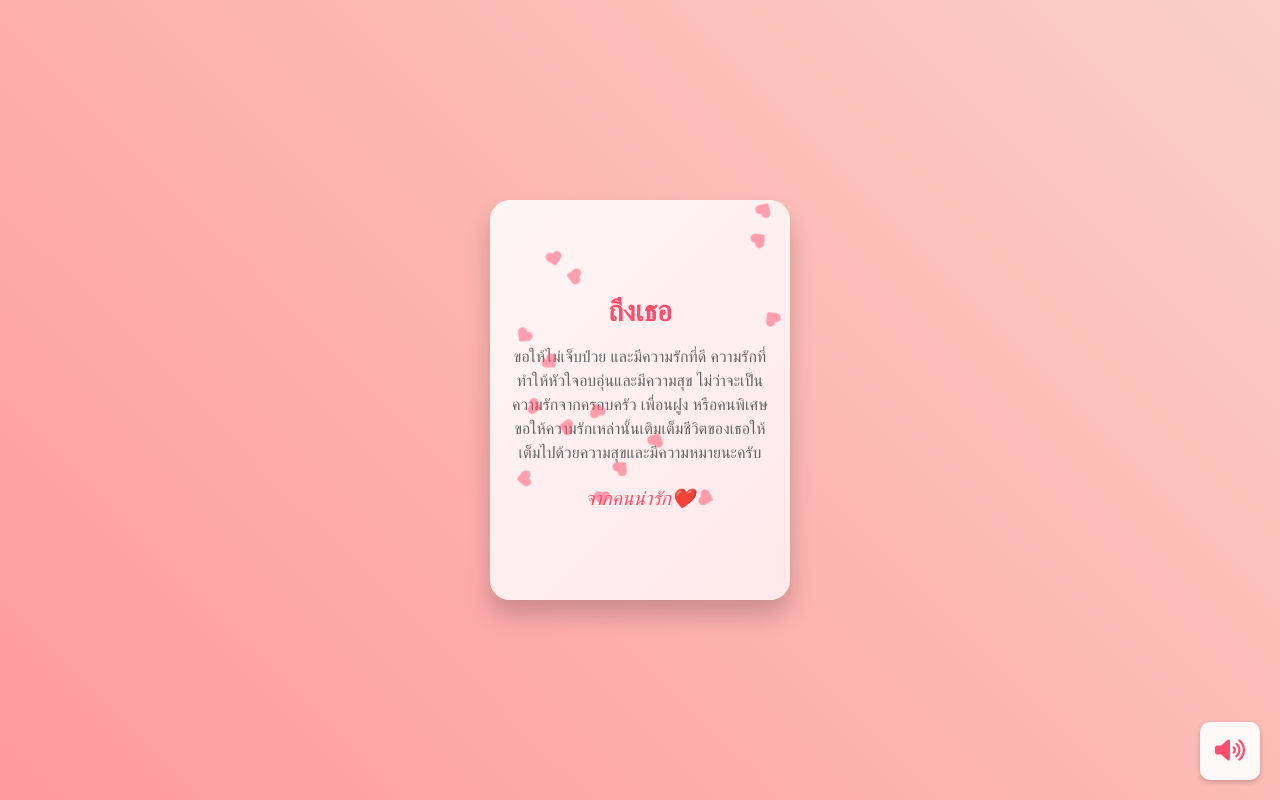
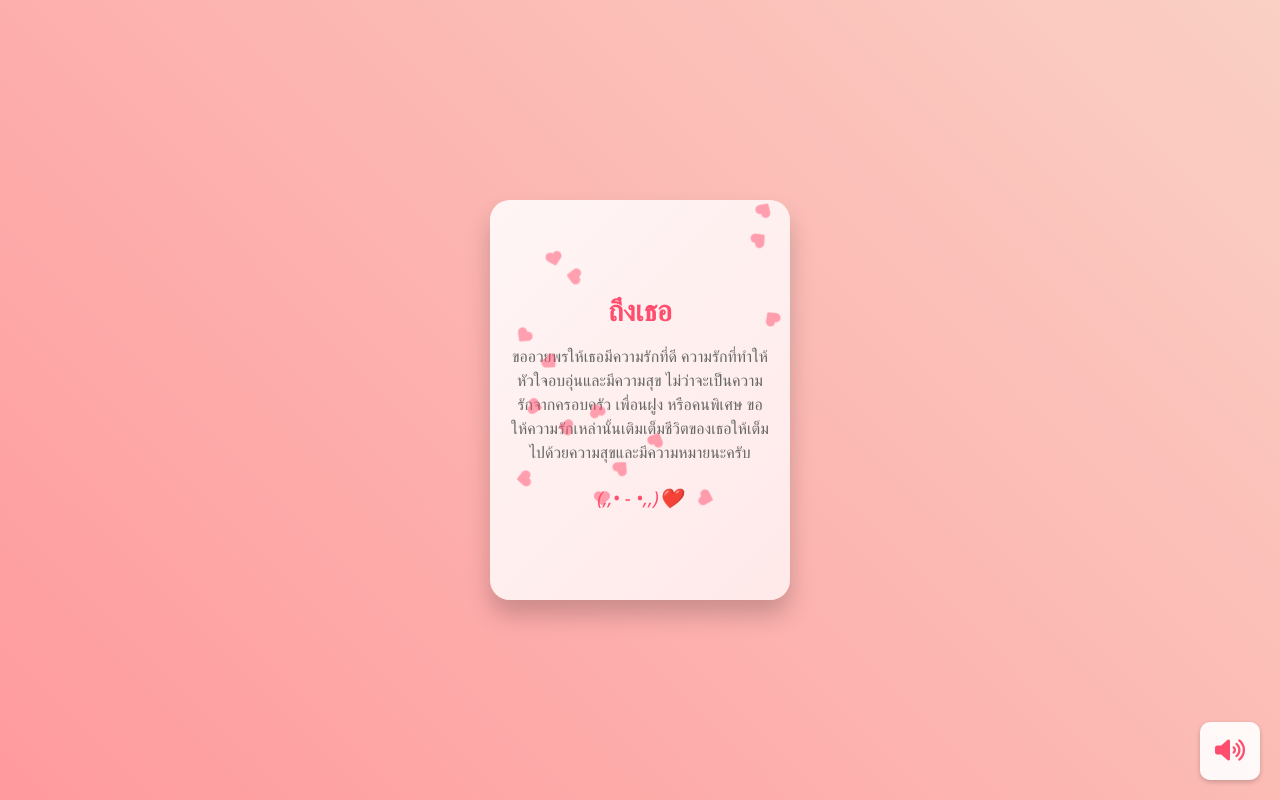
Before and after one commit to baobei55/baobei55.github.io, a plain HTML site: page index.html in a window 1280 px wide. Both pictures are taken after a click on the element 640 px from the left and 400 px from the top of the page. Drawn offline with Linux system fonts and the light colour scheme; a web font is replaced by a local one.

Commit message:
Update index.html

```diff
--- a/index.html
+++ b/index.html
@@ -273,9 +273,9 @@
       <div class="message-content">
         <h2 class="message-title">ถึงเธอ</h2>
         <p class="message-body">
-          ขอให้ไม่เจ็บป่วย และมีความรักที่ดี ความรักที่ทำให้หัวใจอบอุ่นและมีความสุข ไม่ว่าจะเป็นความรักจากครอบครัว เพื่อนฝูง หรือคนพิเศษ ขอให้ความรักเหล่านั้นเติมเต็มชีวิตของเธอให้เต็มไปด้วยความสุขและมีความหมายนะครับ
+          ขออวยพรให้เธอมีความรักที่ดี ความรักที่ทำให้หัวใจอบอุ่นและมีความสุข ไม่ว่าจะเป็นความรักจากครอบครัว เพื่อนฝูง หรือคนพิเศษ ขอให้ความรักเหล่านั้นเติมเต็มชีวิตของเธอให้เต็มไปด้วยความสุขและมีความหมายนะครับ
         </p>
-        <div class="love-signature">จากคนน่ารัก❤️</div>
+        <div class="love-signature"> (,,• ֊ •,,)❤️</div>
       </div>
       <!-- Floating hearts decoration -->
       <div class="hearts-decoration" id="heartsContainer"></div>
```
